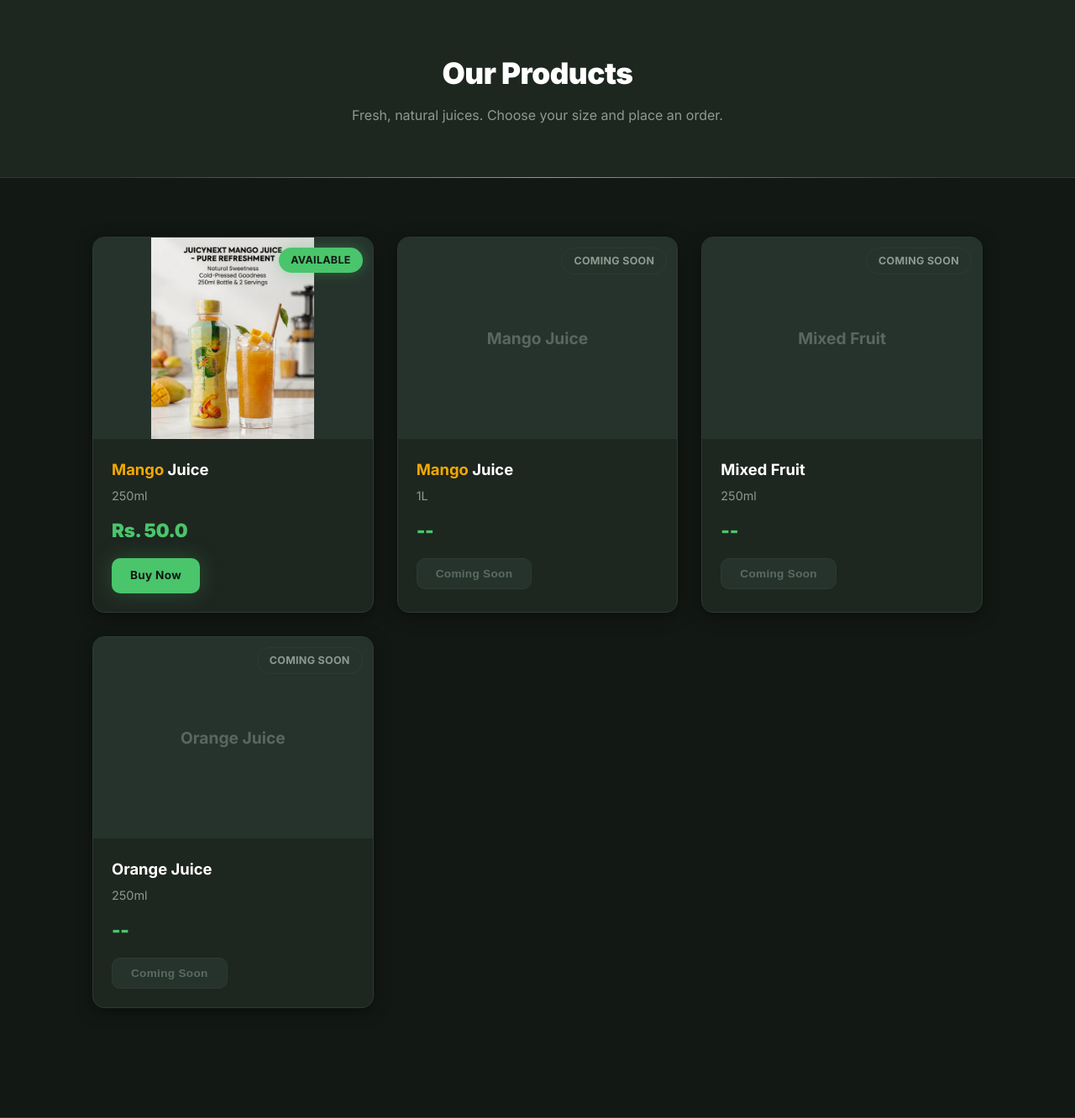
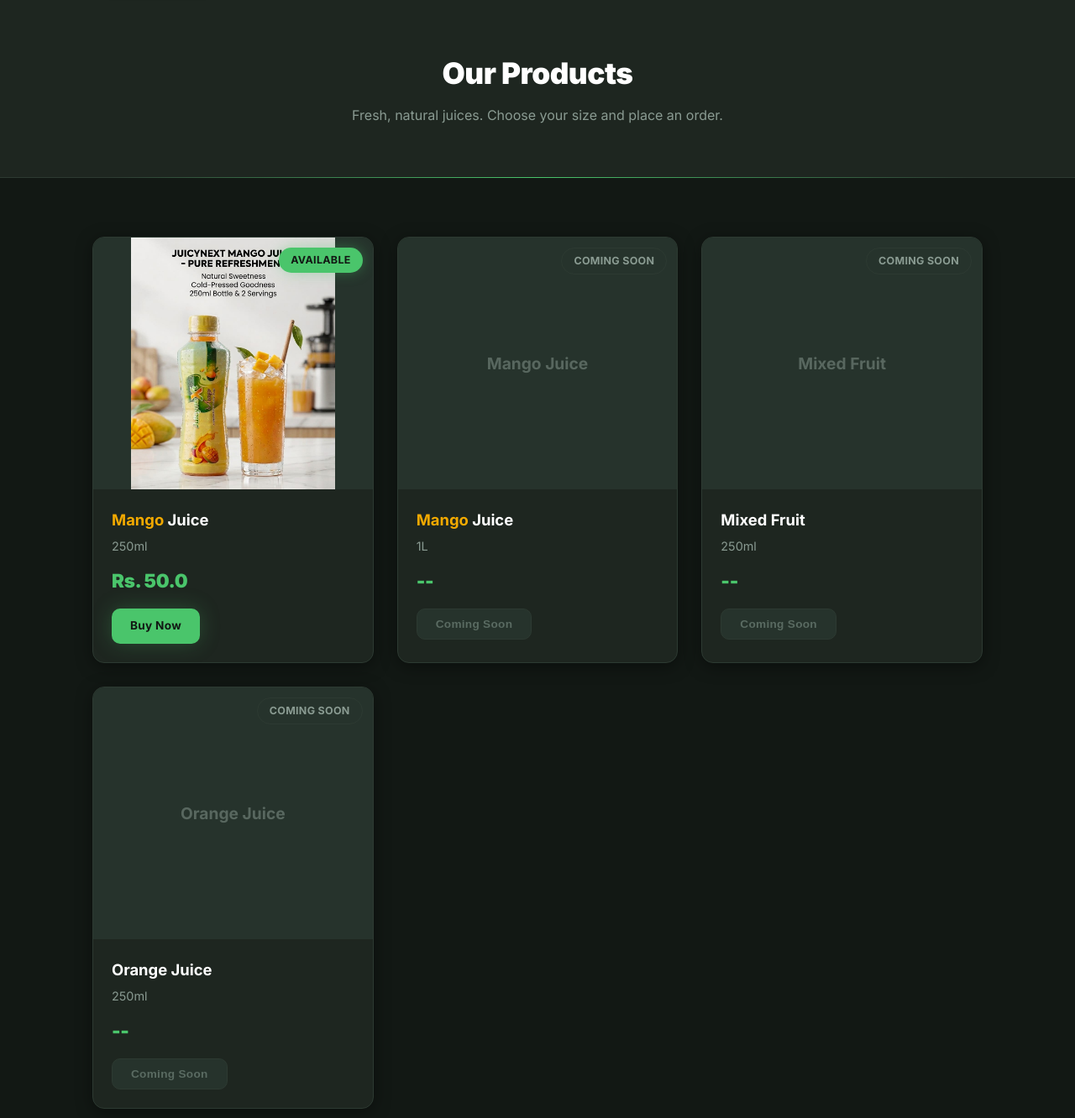
Before and after one commit to dev-mbi/JUICYNEXT.WEBAPP, a Flask app: page /products in a window 1280 px wide. Shown: the part 74-1406 px from the top of the page at 84% size. Run offline with Flask 3, Linux system fonts and the light colour scheme; data comes from the database, SQL or seed files in the repository; some libraries are stand-ins or nearby versions.

Commit message:
fix: full product image display on cards + bigger carousel

```diff
--- a/static/css/style.css
+++ b/static/css/style.css
@@ -319,7 +319,8 @@ img { max-width: 100%; height: auto; display: block; }
 }
 
 .product-image {
-    height: 240px;
+    width: 100%;
+    height: 300px;
     background: var(--bg-elevated);
     position: relative;
     display: flex;
@@ -332,7 +333,6 @@ img { max-width: 100%; height: auto; display: block; }
     width: 100%;
     height: 100%;
     object-fit: contain;
-    background: var(--bg-elevated);
 }
 
 .product-gallery-sm {
@@ -367,7 +367,7 @@ img { max-width: 100%; height: auto; display: block; }
 .carousel-main {
     position: relative;
     width: 100%;
-    height: 420px;
+    height: 450px;
     display: flex;
     align-items: center;
     justify-content: center;
```
